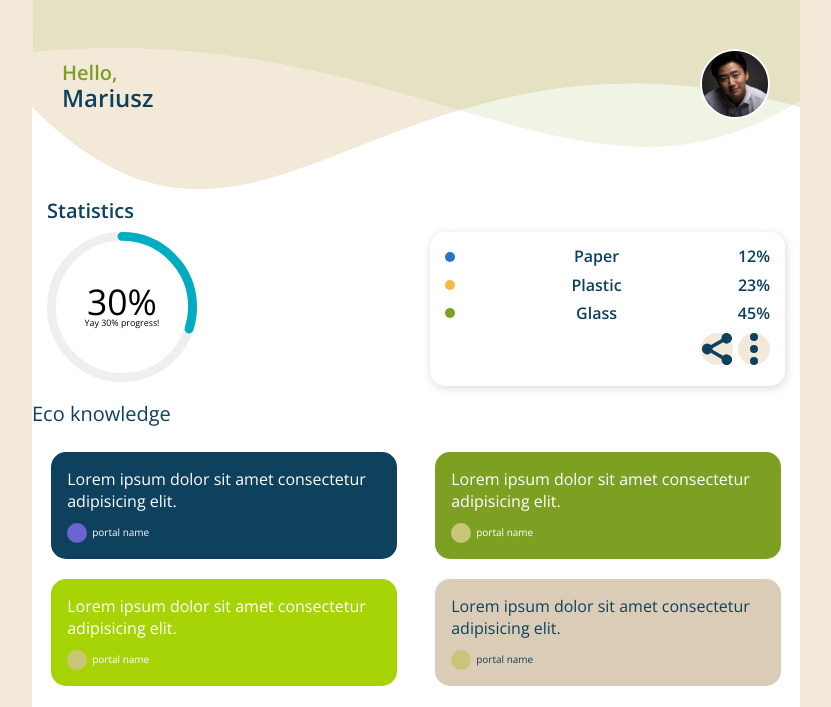
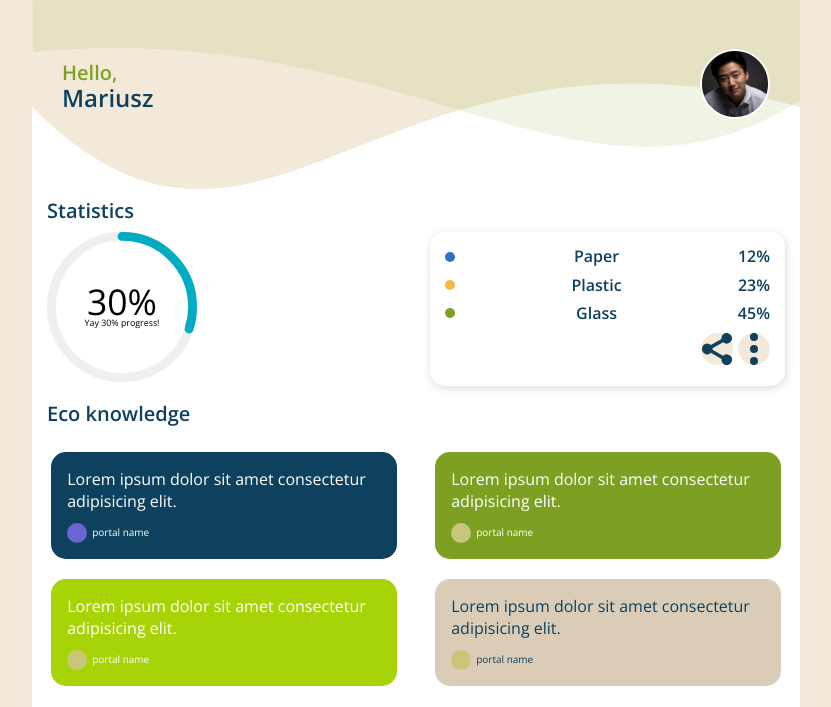
Before and after one commit to kasiaizak/trashcycle, a website: page src/content/index.html in a window 1280 px wide. Shown: the part 909-1616 px from the top of the page, without its empty margins (224-1055 px from the left). Drawn offline with nearby package versions, Linux system fonts and the light colour scheme; files that its build step writes are made by us from their sources; files whose address does not match are found by name.

Commit message:
fix: change padding-left

```diff
--- a/src/scss/_user-screen.scss
+++ b/src/scss/_user-screen.scss
@@ -209,7 +209,8 @@
   &__title {
     color: $navy;
     font-size: 1.25rem;
-    font-weight: 400;
+    font-weight: 600;
+    padding-left: 15px;
   }
   &__cards {
     display: flex;
```
